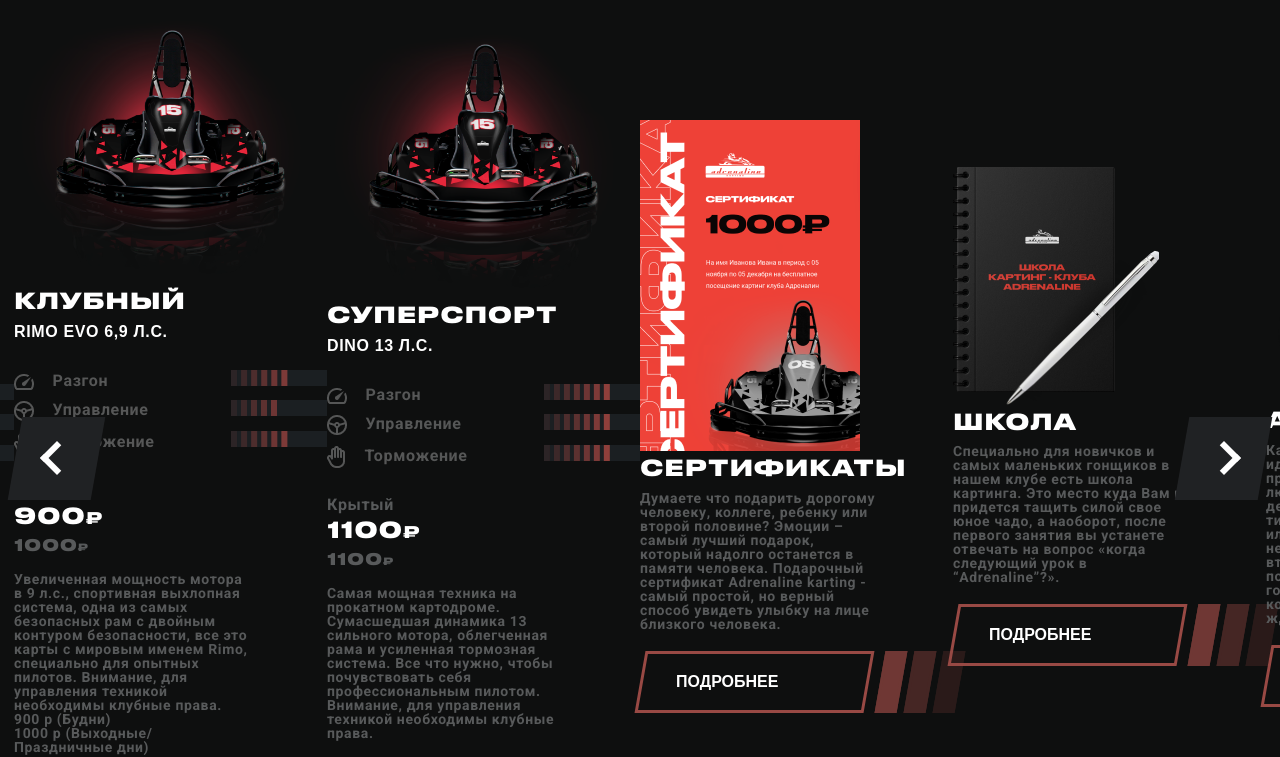
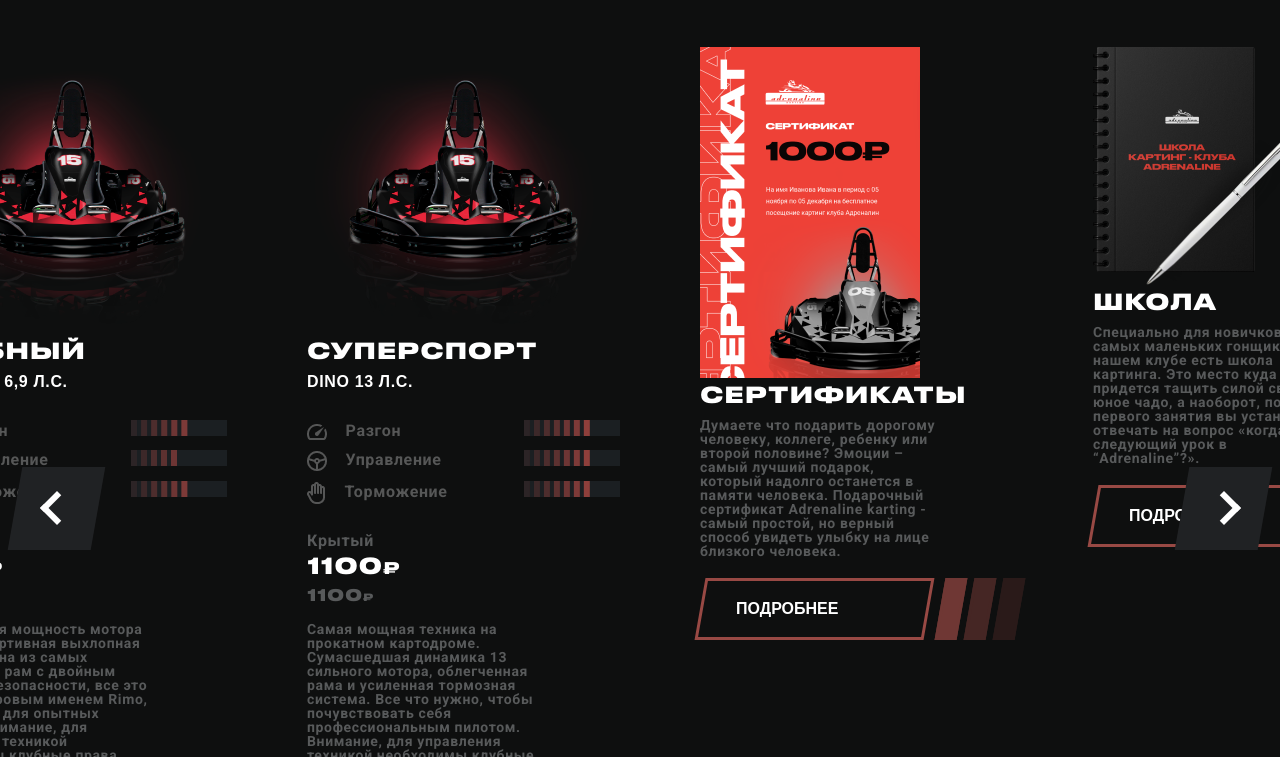
Before and after one commit to constantinator-web/Adrenaline, a plain HTML site: page index.html in a window 1280 px wide. Shown: the part 959-1716 px from the top of the page. Drawn offline with Linux system fonts and the light colour scheme.

Commit message:
CSS Slider-cards fix

```diff
--- a/css/style.scss
+++ b/css/style.scss
@@ -717,30 +717,29 @@ img {
 	display: flex;
 	flex: none;
 	justify-content: center;
-	align-items: center;
-
+	margin: 50px 0;
 }
 
 .price__slider-card {
 	display: flex;
 	flex-direction: column;
-	justify-content: center;
-	align-items: center;
-	//max-height: 390px;
+	justify-content: flex-start;
 }
 
 .price__slider-img {
 	object-fit: cover;
-	width: 100%;
-	height: 100%;
+	max-width: 100%;
+	max-height: 100%;
 }
 
-.price__slider:first-child {
-	display: flex;
+.price__slider .price__slider-card:first-child {
+	margin-right: 40px;
+	margin-left: 80px;
 }
 
 .price__slider .price__slider-card:not(:first-child) {
 	//display: none;
+	margin: 0 40px;
 }
 
 .price__slider-control-next {
--- a/index.html
+++ b/index.html
@@ -53,7 +53,6 @@
                 <div class="header__contact">
                     <a href="#" class="header__contactPhone">
                         <i class="fas fa-phone-alt"></i>
-                        <i class="fa-solid fa-gauge-high"></i>
                         +7 (473) 233 22 22
                     </a>
                     <span class="header__contactSchedule">
@@ -108,7 +107,7 @@
                 </div>
                 <div class="price__wraper">
                     <div class="price__slider">
-                        <div class="price__slider-card card-1">
+                        <div class="price__slider-card">
                             <div class="price__slider-img">
                                 <a с href="https://www.youtube.com/watch?v=nTtuiBXKp88"><img src="img/carting-adrenaline 1.png" alt="cart"></a>
                             </div>
@@ -174,7 +173,7 @@
                                     </a>
                             </div>
                         </div>
-                        <div class="price__slider-card card-2">
+                        <div class="price__slider-card">
                             <div class="price__slider-img">
                                 <a с href="#"><img src="img/carting-adrenaline 1.png" alt="cart"></a>
                             </div>
@@ -241,7 +240,7 @@
                                 </a>
                             </div>
                         </div>
-                        <div class="price__slider-card card-3">
+                        <div class="price__slider-card">
                             <div class="price__slider-img">
                                 <a с href="#"><img src="img/carting-adrenaline 1.png" alt="cart"></a>
                             </div>
@@ -307,7 +306,7 @@
                                 </a>
                             </div>
                         </div>
-                        <div class="price__slider-card card-4">
+                        <div class="price__slider-card">
                             <div class="price__slider-img">
                                 <a с href="#"><img src="img/carting-adrenaline 1.png" alt="cart"></a>
                             </div>
@@ -371,7 +370,7 @@
                                 </a>
                             </div>
                         </div>
-                        <div class="price__slider-card card-5">
+                        <div class="price__slider-card">
                             <div class="price__slider-img">
                                 <a href="#"><img src="img/Rectangle 123.png" alt="sertificate"></a>
                             </div>
@@ -394,7 +393,7 @@
                                 </a>
                             </div>
                         </div>
-                        <div class="price__slider-card card-6">
+                        <div class="price__slider-card">
                             <div class="price__slider-img">
                                 <a href="#"><img src="img/school.png" alt="school"></a>
                             </div>
@@ -417,7 +416,7 @@
                                 </a>
                             </div>
                         </div>
-                        <div class="price__slider-card card-7">
+                        <div class="price__slider-card">
                             <div class="price__slider-img">
                                 <a href="#"><img src="img/Helm.png" alt="helm"></a>
                             </div>
@@ -440,7 +439,7 @@
                                 </a>
                             </div>
                         </div>
-                        <div class="price__slider-card card-8">
+                        <div class="price__slider-card">
                             <div class="price__slider-img">
                                 <a href="#"><img src="img/RaceFacer.png" alt="raceFacer"></a>
                             </div>
--- a/script.js
+++ b/script.js
@@ -45,3 +45,6 @@ if (menuBtn) {
     document.body.classList.toggle("lock");
   });
 }
+
+const sliderCards = document.querySelectorAll(".price__slider-card");
+console.log(sliderCards);
```
Also changed, not shown: css/style.css, 1 other file.
